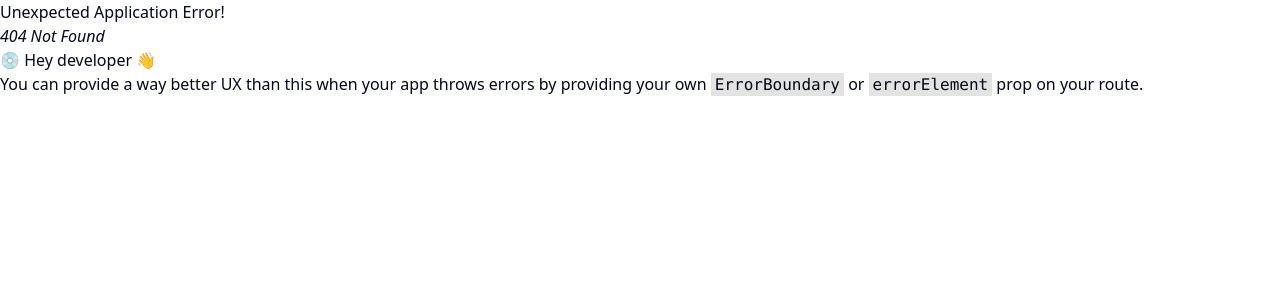
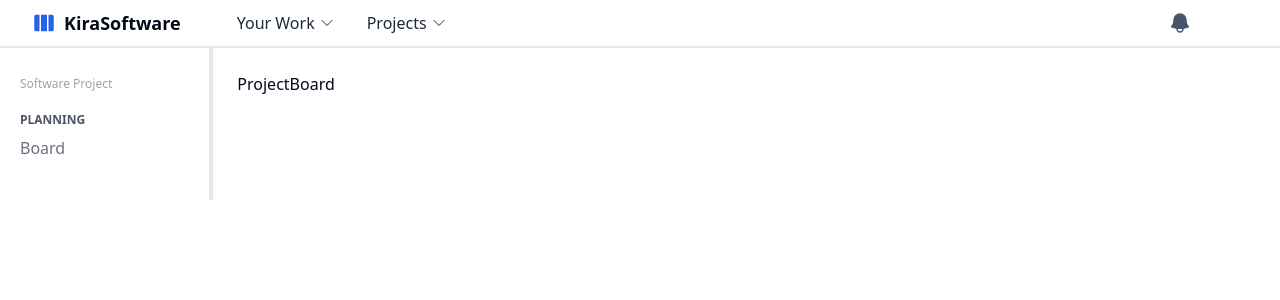
Before and after one commit to faizan-20/project-management-client, a React (Vite) app: page /project/1 in a window 1280 px wide. Before the commit this address had no page. Shown: the top 300 px of the page. Built offline with nearby package versions, Linux system fonts and the light colour scheme.

Commit message:
add sidebar

```diff
--- /dev/null
+++ b/src/ProjectLayout.tsx
@@ -0,0 +1,15 @@
+import { Outlet } from "react-router-dom";
+import Sidebar from "./components/Sidebar";
+
+function ProjectLayout() {
+  return (
+    <div className="flex">
+      <Sidebar />
+      <div className="flex-1 p-6">
+        <Outlet />
+      </div>
+    </div>
+  );
+}
+
+export default ProjectLayout;
--- a/src/components/ProjectRow.tsx
+++ b/src/components/ProjectRow.tsx
@@ -42,7 +42,9 @@ function ProjectRow({ project }: ProjectRowProps) {
         </svg>
       </td>
       <td className="text-blue-800 hover:underline min-w-[6vw] max-w-[6vw] hover:cursor-pointer">
-        {project.title}
+        <Link to={`project/${project._id}`}>
+          {project.title}
+        </Link>
       </td>
       <td className="min-w-[5vw]">{project.key}</td>
       <td className="max-w-[7vw]">Team-managed Software</td>
--- /dev/null
+++ b/src/components/Sidebar.tsx
@@ -0,0 +1,40 @@
+import { ProjectsContext } from "@/context/ProjectsProvider";
+import { ProjectType } from "@/pages/Home";
+import { useContext, useEffect, useState } from "react"
+import { useParams } from "react-router-dom"
+
+
+function Sidebar() {
+
+  let { id } = useParams()
+  const { projects } = useContext(ProjectsContext);
+  const [currProject, setCurrProject] = useState<ProjectType>()
+
+  useEffect(() => {
+    const project = projects.find((element) => element._id = id)
+    setCurrProject(project)
+  }, [])
+
+
+  return (
+    <>
+      <div className="flex flex-col border-r-4 border-gray-200 w-1/6 p-5">
+        <div className="py-2">
+          <div className="font-bold text-base text-gray-600">{currProject?.title}</div>
+          <div className="text-xs text-gray-400">Software Project</div>
+        </div>
+
+        <div className="py-3">
+          <div className="text-gray-600 text-xs font-bold">PLANNING</div>
+          <div className="">
+            <a className="cursor-pointer">
+              <div className="text-base font-normal text-gray-500 py-2">Board</div>
+            </a>
+          </div>
+        </div>
+      </div>
+    </>
+  )
+}
+
+export default Sidebar
--- a/src/main.tsx
+++ b/src/main.tsx
@@ -14,12 +14,17 @@ import { Toaster } from "./components/ui/toaster.tsx";
 import AuthProvider from "./context/AuthProvider.tsx";
 import Layout from "./Layout.tsx";
 import ProjectsProvider from "./context/ProjectsProvider.tsx";
+import ProjectLayout from "./ProjectLayout.tsx";
+import ProjectBoard from "./pages/ProjectBoard.tsx";
 
 const router = createBrowserRouter(
   createRoutesFromElements(
     <>
       <Route path="/" element={<Layout />}>
         <Route path="" element={<App />} />
+        <Route path="" element={<ProjectLayout />}>
+          <Route path="project/:id" element={<ProjectBoard />} />
+        </Route>
       </Route>
       <Route path="/login" element={<Login />} />
       <Route path="/register" element={<Signup />} />
--- /dev/null
+++ b/src/pages/ProjectBoard.tsx
@@ -0,0 +1,5 @@
+export default function ProjectBoard() {
+  return (
+    <div>ProjectBoard</div>
+  )
+}
```
